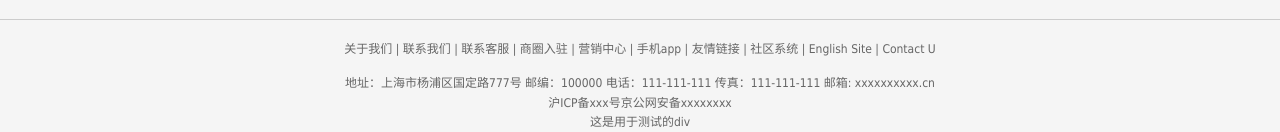
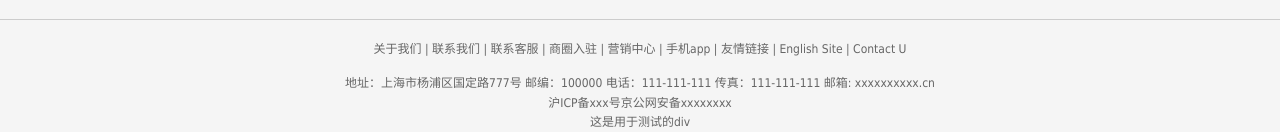
Before and after one commit to pijiangdada/pinyougou, a plain HTML site: page 品优购项目/index.html in a window 1280 px wide. Shown: the part 843-975 px from the top of the page. Drawn offline with Linux system fonts and the light colour scheme; files whose address does not match are found by name.

Commit message:
删掉社交的链接模块

```diff
--- a/品优购项目/index.html
+++ b/品优购项目/index.html
@@ -277,7 +277,6 @@
                 <a href="#">营销中心</a> |
                 <a href="#">手机app</a> |
                 <a href="#">友情链接</a> |
-                <a href="#">社区系统</a> |
                 <a href="#">English Site</a> |
                 <a href="#">Contact U</a>
             </div>
```
